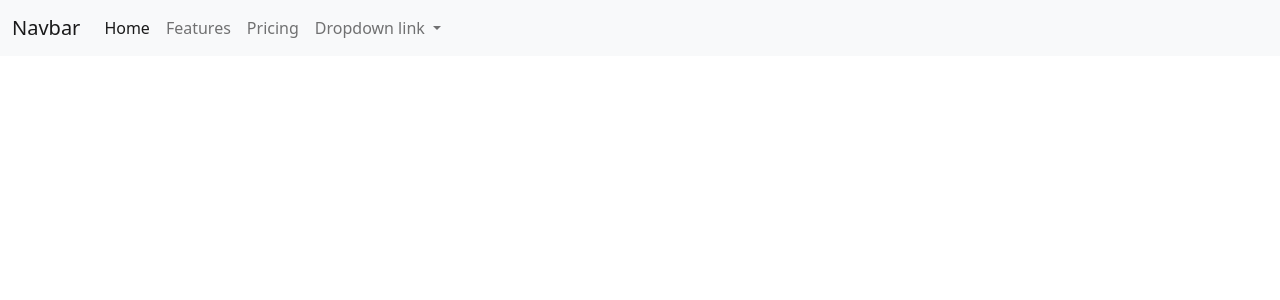
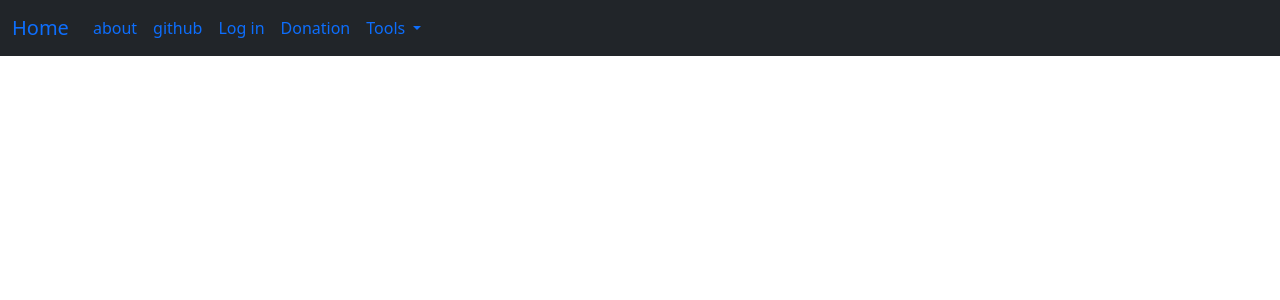
Before and after one commit to iamjavad/wtfdomain, a Flask app: page / in a window 1280 px wide. Shown: the top 300 px of the page. Run offline with Flask 2, Linux system fonts and the light colour scheme.

Commit message:
some changes in nave bar

```diff
--- a/templates/navbar.html
+++ b/templates/navbar.html
@@ -1,28 +1,31 @@
-<nav class="navbar navbar-expand-lg navbar-light bg-light">
+<nav class="navbar navbar-expand-lg navbar-blue bg-dark">
   <div class="container-fluid">
-    <a class="navbar-brand" href="#">Navbar</a>
+    <a class="navbar-brand" href="{{ url_for('index') }}">Home</a>
     <button class="navbar-toggler" type="button" data-bs-toggle="collapse" data-bs-target="#navbarNavDropdown" aria-controls="navbarNavDropdown" aria-expanded="false" aria-label="Toggle navigation">
       <span class="navbar-toggler-icon"></span>
     </button>
     <div class="collapse navbar-collapse" id="navbarNavDropdown">
       <ul class="navbar-nav">
         <li class="nav-item">
-          <a class="nav-link active" aria-current="page" href="#">Home</a>
+          <a class="nav-link" href="#">about</a>
         </li>
         <li class="nav-item">
-          <a class="nav-link" href="#">Features</a>
+          <a class="nav-link" href="#">github</a>
         </li>
-        <li class="nav-item">
-          <a class="nav-link" href="#">Pricing</a>
+        <li class="nav-item mr-auto">
+          <a class="nav-link" href="#">Log in</a>
+        </li>
+        <li class="nav-item mr-auto">
+          <a class="nav-link" href="#">Donation</a>
         </li>
         <li class="nav-item dropdown">
           <a class="nav-link dropdown-toggle" href="#" id="navbarDropdownMenuLink" role="button" data-bs-toggle="dropdown" aria-expanded="false">
-            Dropdown link
+            Tools
           </a>
           <ul class="dropdown-menu" aria-labelledby="navbarDropdownMenuLink">
-            <li><a class="dropdown-item" href="#">Action</a></li>
-            <li><a class="dropdown-item" href="#">Another action</a></li>
-            <li><a class="dropdown-item" href="#">Something else here</a></li>
+            <li><a class="dropdown-item" href="#">Ip finder</a></li>
+            <li><a class="dropdown-item" href="#">Port scanner</a></li>
+            <li><a class="dropdown-item" href="#">os-information</a></li>
           </ul>
         </li>
       </ul>
```
